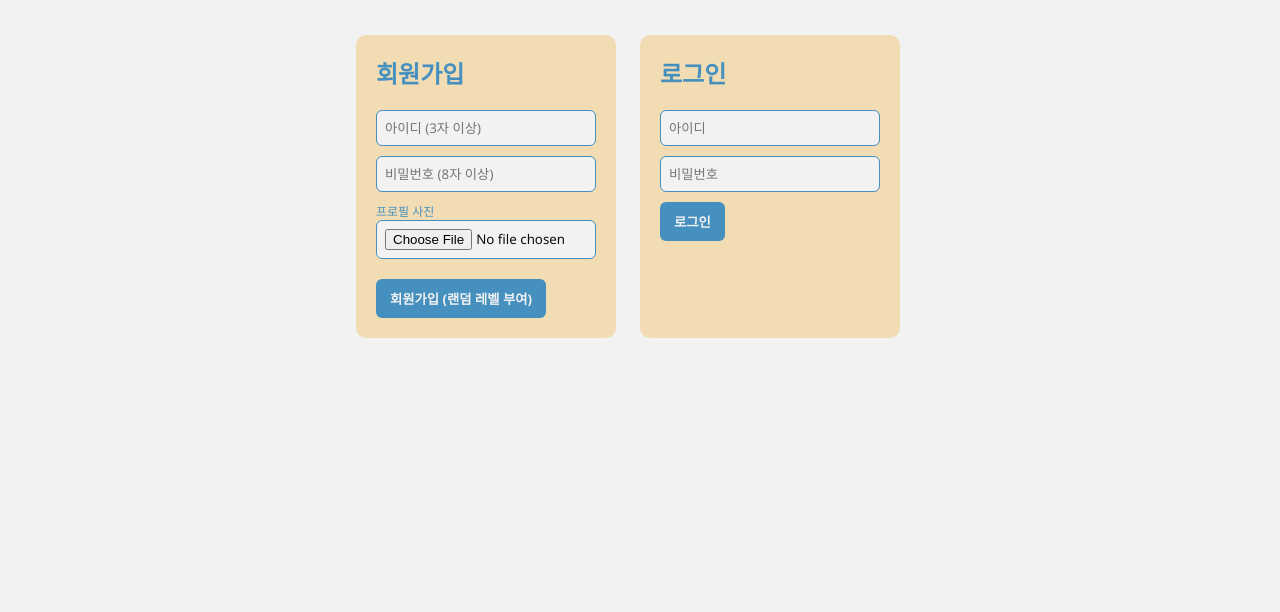
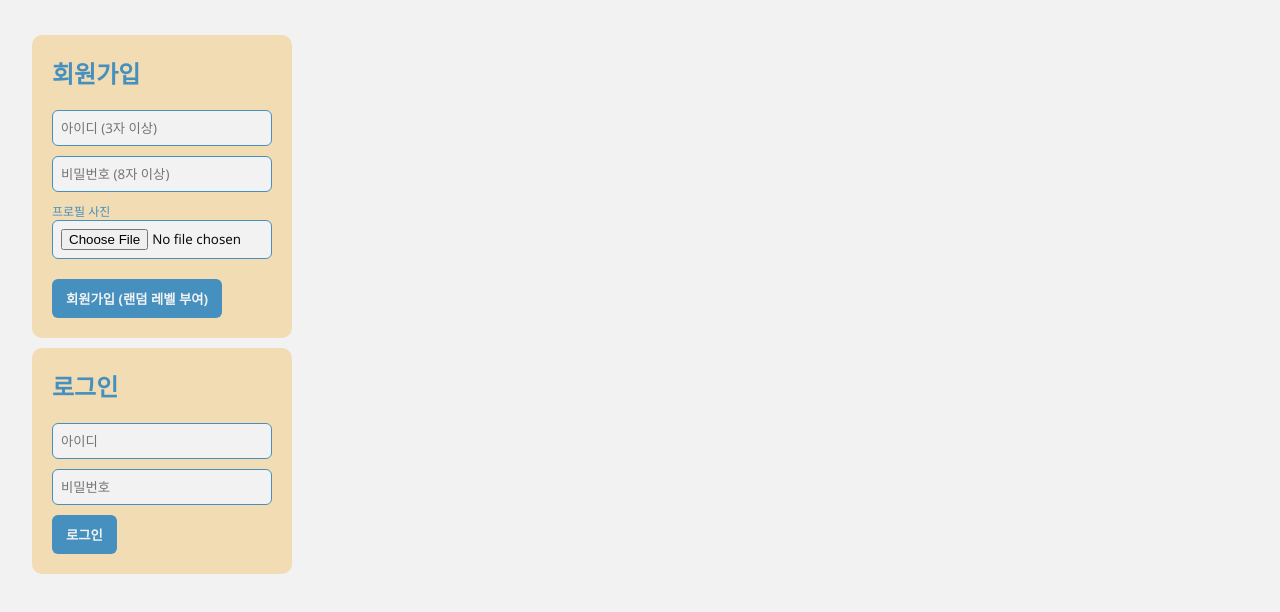
Before and after one commit to Dwina-Rayst/MBDR, a website: page public/index.html in a window 1280 px wide. Shown: the part 92-704 px from the top of the page. Drawn offline with nearby package versions, Linux system fonts and the light colour scheme; no server answers.

Commit message:
Add inline styles to auth-screen section

```diff
--- a/public/index.html
+++ b/public/index.html
@@ -15,7 +15,7 @@
     <button id="mute-btn">🔊 BGM</button>
   </header>
 
-  <section id="auth-screen">
+  <section id="auth-screen" style="display: flex; flex-flow: column nowrap; gap: 10px;">
     <div class="auth-box">
       <h2>회원가입</h2>
       <form id="signup-form">
```
